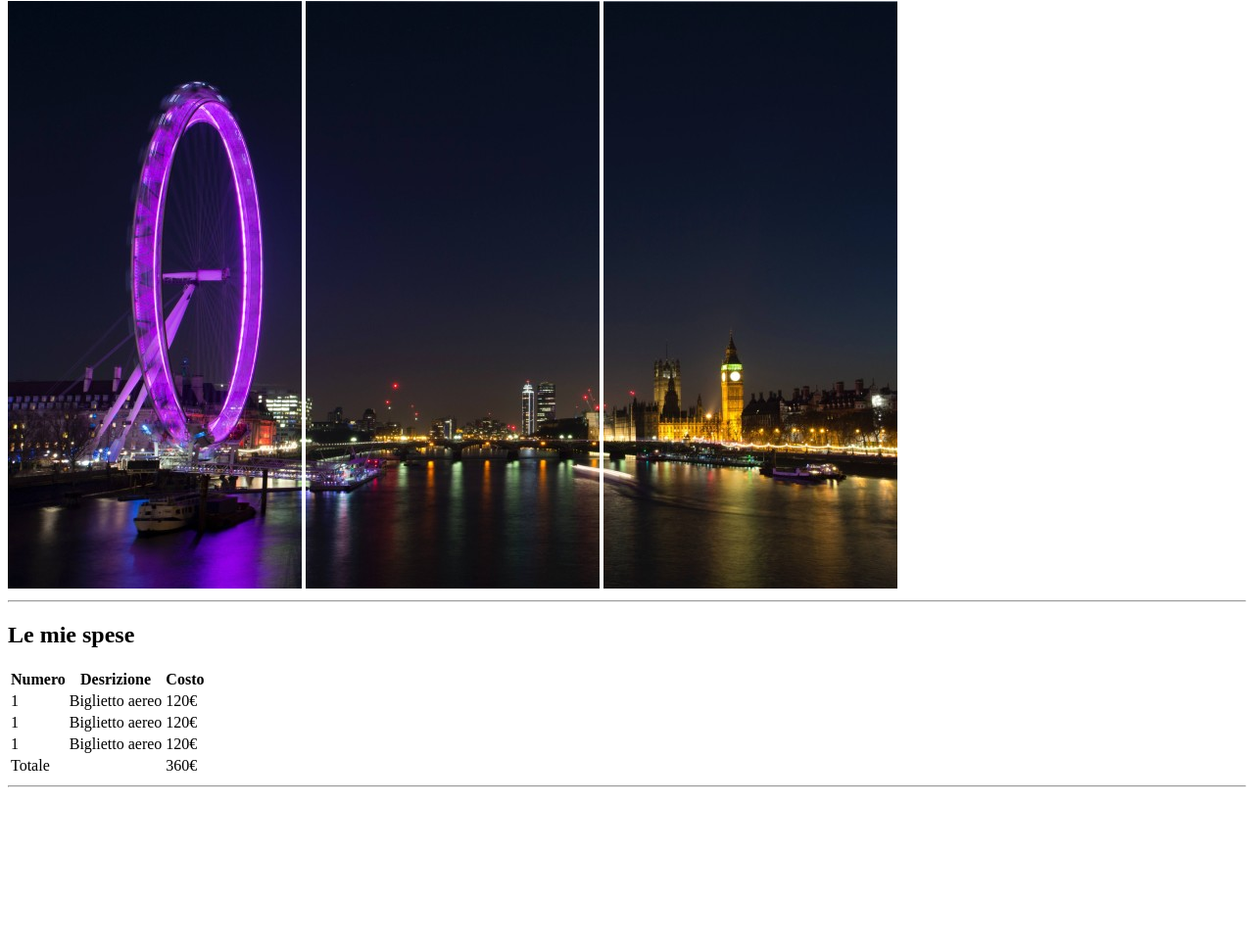
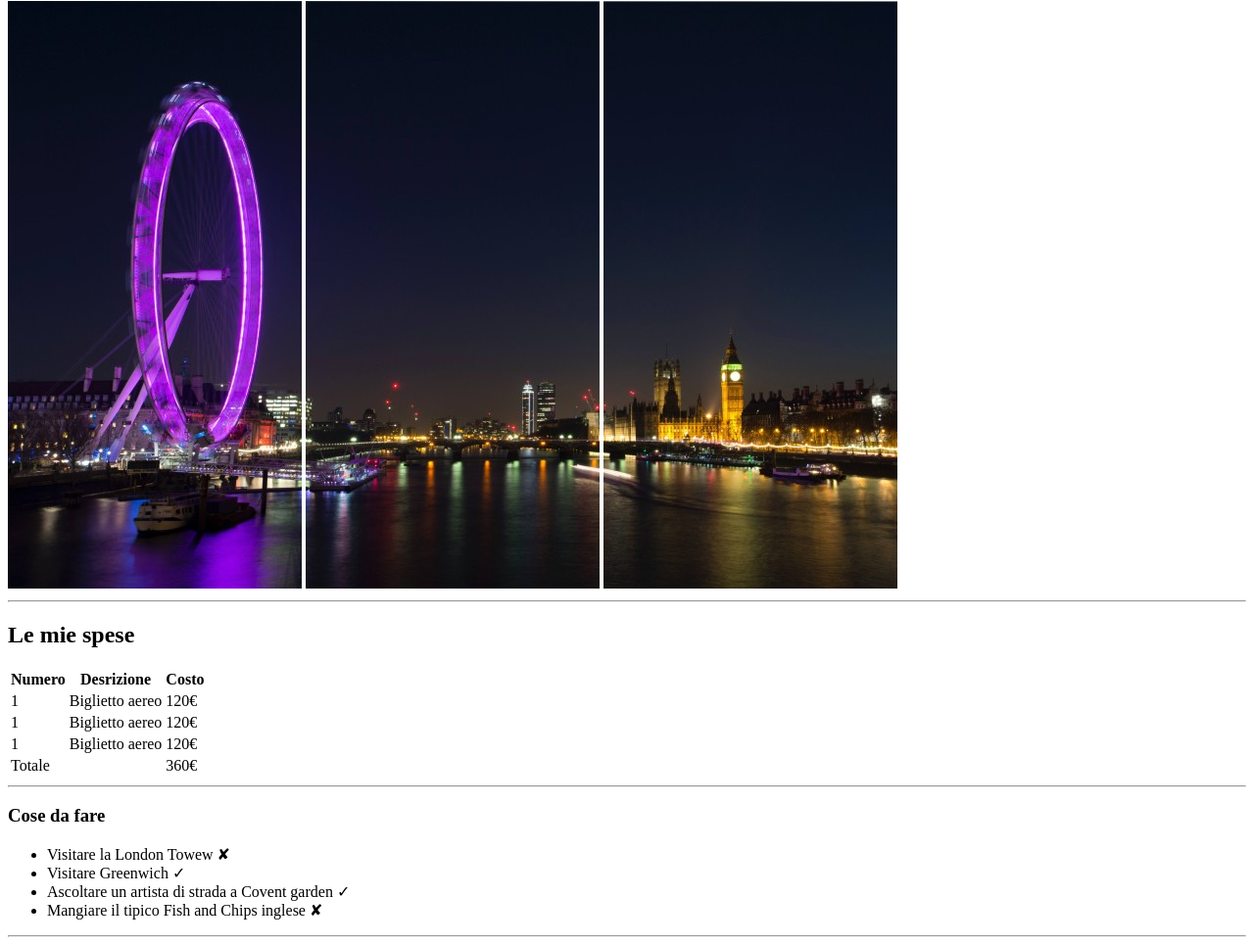
Before and after one commit to simone-nolberto/html-london-trip, a plain HTML site: page index.html in a window 1280 px wide. Shown: the part 79-1044 px from the top of the page at 98% size. Before the commit the page ends 891 px from the top, so only its background shows below. Drawn offline with Linux system fonts and the light colour scheme.

Commit message:
aggiornamento main
to do list

```diff
--- a/index.html
+++ b/index.html
@@ -53,6 +53,18 @@
             </table>
             <hr>
         </section>
+        <section>
+            <h3>
+                Cose da fare
+            </h3>
+            <ul>
+                <li>Visitare la London Towew &#10008</li>
+                <li>Visitare Greenwich &#10003</li>
+                <li>Ascoltare un artista di strada a Covent garden &#10003</li>
+                <li>Mangiare il tipico Fish and Chips inglese &#10008</li>
+            </ul>
+            <hr>
+        </section>
     </main>
     <footer>
 
```
